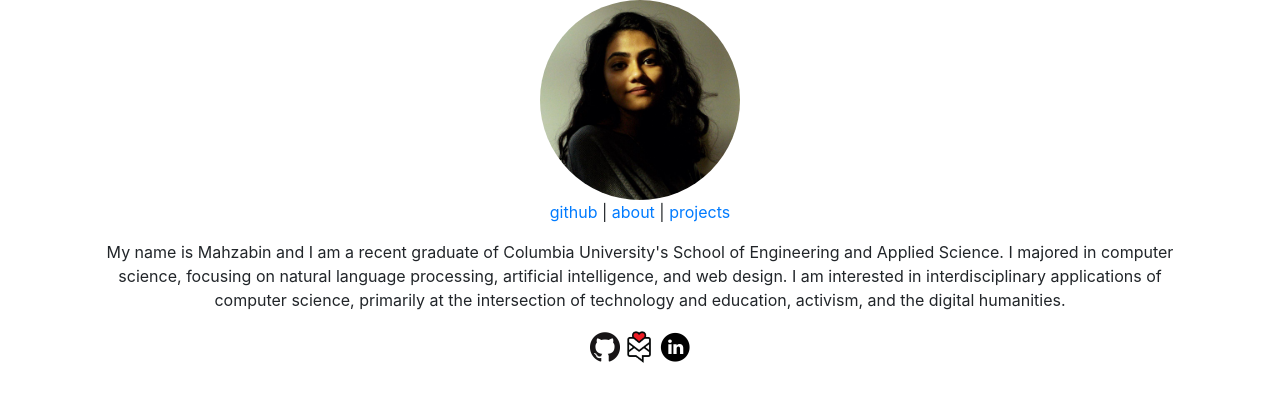
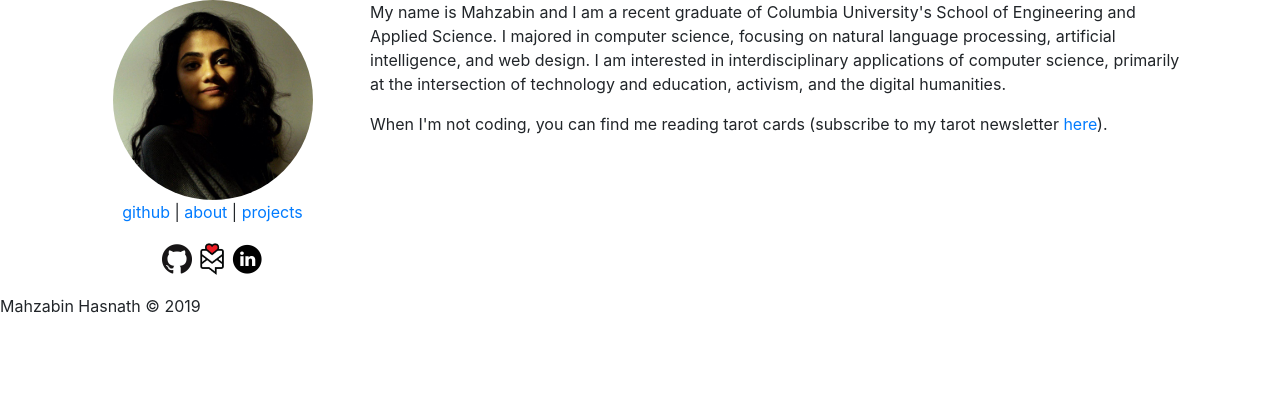
Before and after one commit to mahzabin-hasnath/mahzabin-hasnath.github.io, a plain HTML site: page index.html in a window 1280 px wide. Drawn offline with nearby package versions, Linux system fonts and the light colour scheme.

Commit message:
fixed formatting + added second about paragraph

```diff
--- a/index.html
+++ b/index.html
@@ -11,32 +11,14 @@
 	<body>
 		<div class="container">
 			<div class="row">
-				<div class="col-md-12">
+				<div class="col-md-3">
+					<div class="menu">
 						<img class="img-circle center-img" src="photos/me.jpg" alt="mahzabin">
-				</div>
-			</div>
-			<div class="row">
-				<div class="col-md-12">
-					<p class="center-text">
+						<p class="center-text font-styles">
 							<a href="https://github.com/mahzabin-hasnath/">github</a> |
 							<a href="https://mahzabin-hasnath.github.io/">about</a> |
 							<a href="projects.html">projects</a>
 						</p>
-				</div>
-			</div>
-			<div class="row">
-				<div class="col-md-12">
-					<p class="center-text">
-						My name is Mahzabin and I am a recent graduate of Columbia University's School of Engineering and Applied Science.
-						I majored in computer science, focusing on natural language processing, artificial intelligence, and web design.
-						I am interested in interdisciplinary applications of computer science, primarily at the intersection of technology and education, activism, and the digital humanities.
-					</p>
-
-				</div>
-
-			</div>
-			<div class="row">
-				<div class="col-md-12">
 						<p class="center-text">
 						<a href="https://github.com/mahzabin-hasnath/"><img src="photos/icons/github.png" style="width: 30px;"></a>
 
@@ -46,11 +28,25 @@
 						</p>
 
 					</div>
+
+				</div>
+
+				<div class="col-md-9">
+					<p id="about" class="justify-text font-styles">
+						My name is Mahzabin and I am a recent graduate of Columbia University's School of Engineering and Applied Science.
+						I majored in computer science, focusing on natural language processing, artificial intelligence, and web design.
+						I am interested in interdisciplinary applications of computer science, primarily at the intersection of technology and education, activism, and the digital humanities.
+					</p>
+
+					<p id="about2"class="justify-text font-styles">
+						When I'm not coding, you can find me reading tarot cards (subscribe to my tarot newsletter <a href="https://tinyletter.com/mahzabin">here</a>).
+					</p>
 				</div>
 			</div>
-		<!--
-		<div class="footer">
-			<p>Mahzabin Hasnath © 2018</p>
-		</div> -->
+		</div>
+
+		<div class="footer font-styles">
+			<p>Mahzabin Hasnath © 2019</p>
+		</div>
 	</body>
 </html>
```
Lines whose indentation alone changed are shown as unchanged.
